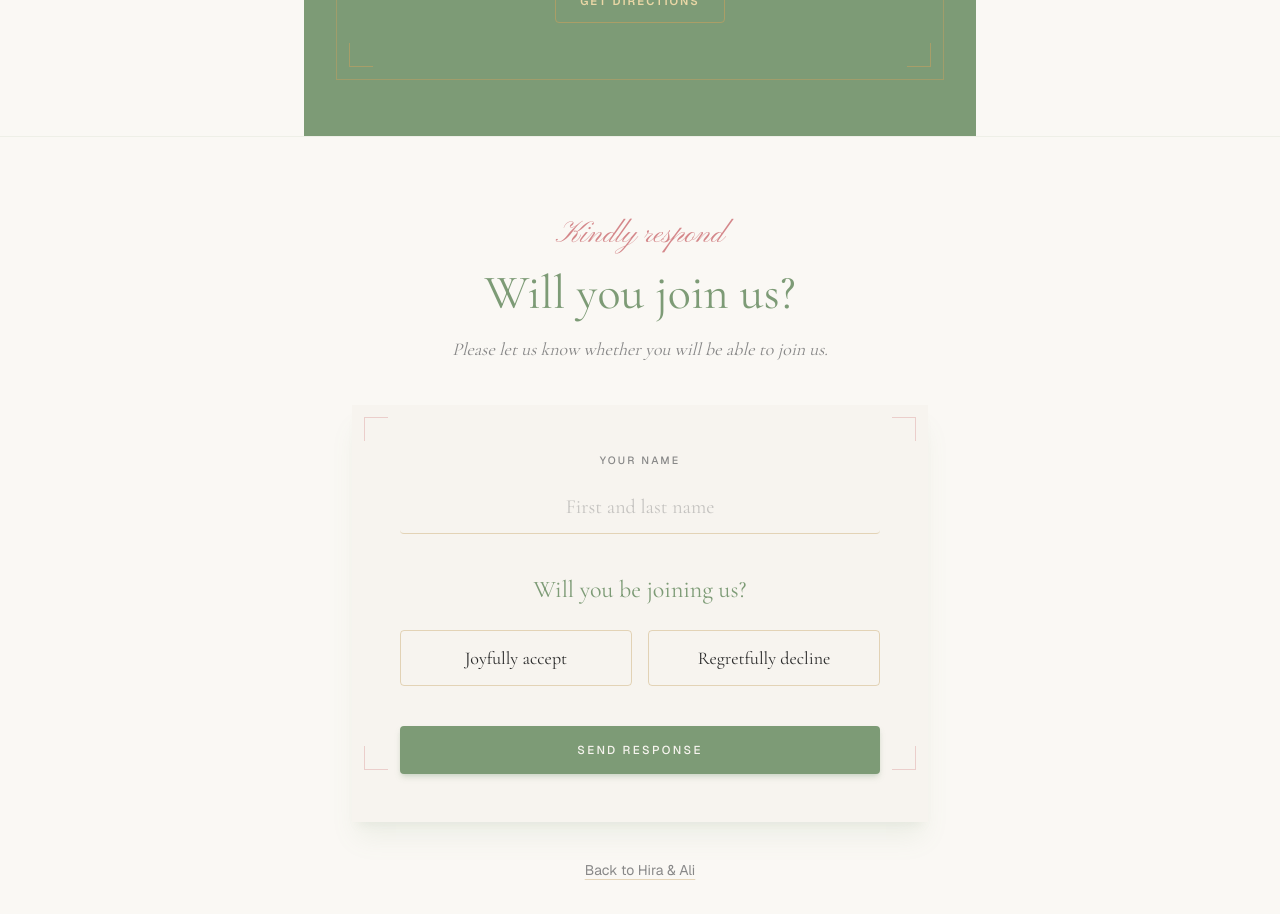
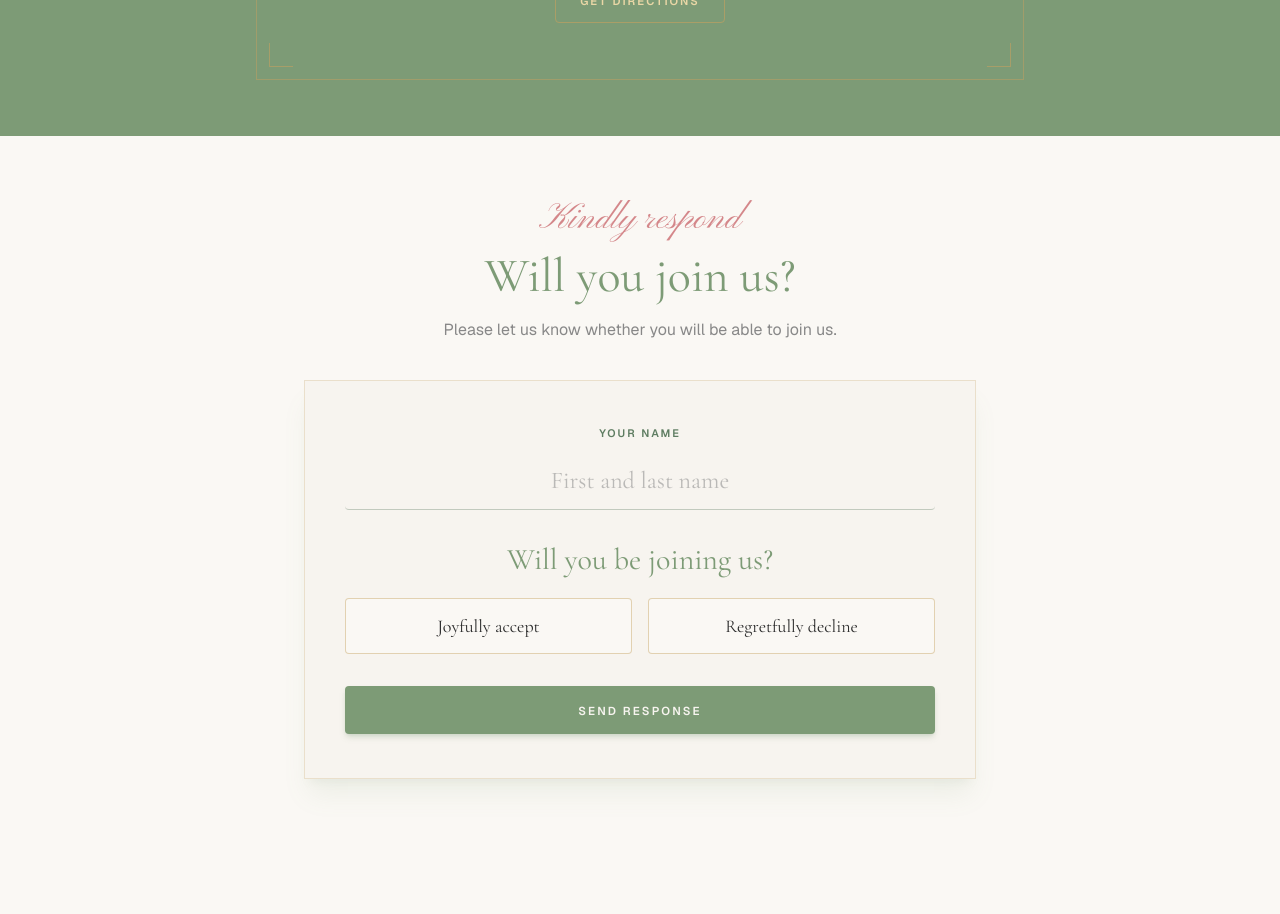
Before and after one commit to aliammad27/aliandhiraengagement, a Next.js app: page /invite in a window 1280 px wide. Shown: the part 540-1454 px from the top of the page. After the commit the page ends 1383 px from the top, so only its background shows below. Built offline with nearby package versions, Linux system fonts and the light colour scheme.

Commit message:
Polish RSVP page spacing

```diff
--- a/app/invite/page.tsx
+++ b/app/invite/page.tsx
@@ -178,22 +178,20 @@ function InviteContent() {
     <main className="min-h-screen bg-cream text-charcoal">
       <Toaster position="top-center" toastOptions={toasterStyle} />
 
-      <div className="mx-auto max-w-2xl">
-        <InvitationHero groom="Ali" bride="Hira" />
-      </div>
+      <InvitationHero groom="Ali" bride="Hira" />
 
-      <section className="border-t border-sage-deep/10 px-5 py-16 sm:px-8 sm:py-20">
+      <section className="px-5 py-14 sm:px-8 sm:py-16">
         <motion.div
           variants={fadeUp}
           initial="hidden"
           animate="visible"
-          className="mx-auto max-w-xl text-center"
+          className="mx-auto max-w-2xl text-center"
         >
-          <p className="font-script text-3xl text-pink-deep">Kindly respond</p>
-          <h2 className="mt-4 font-display text-4xl text-sage-deep sm:text-5xl">
+          <p className="font-script text-3xl text-pink-deep sm:text-4xl">Kindly respond</p>
+          <h2 className="mt-3 font-display text-4xl text-sage-deep sm:text-5xl">
             {guest ? `Dear ${guest.name},` : 'Will you join us?'}
           </h2>
-          <p className="mx-auto mt-4 max-w-md font-display text-lg italic leading-8 text-charcoal-soft">
+          <p className="mx-auto mt-4 max-w-md text-base leading-7 text-charcoal-soft">
             Please let us know whether you will be able to join us.
           </p>
         </motion.div>
@@ -204,15 +202,13 @@ function InviteContent() {
           animate="visible"
           custom={1}
           onSubmit={handleSubmit}
-          className="relative mx-auto mt-10 max-w-xl space-y-10 bg-ivory px-6 py-12 shadow-xl shadow-sage-deep/10 sm:px-12"
+          className="mx-auto mt-9 max-w-2xl space-y-8 border border-gold/25 bg-ivory px-5 py-9 shadow-xl shadow-sage-deep/10 sm:px-10 sm:py-11"
         >
-          <CornerFrame borderColor="border-pink-deep/35" />
-
           {!guest && (
             <div>
               <label
                 htmlFor="guest-name"
-                className="mb-3 block text-center text-[0.66rem] font-medium uppercase tracking-[0.2em] text-charcoal-soft"
+                className="mb-3 block text-center text-[0.68rem] font-semibold uppercase tracking-[0.18em] text-sage-dark"
               >
                 Your name
               </label>
@@ -224,16 +220,16 @@ function InviteContent() {
                 placeholder="First and last name"
                 value={formData.name}
                 onChange={(event) => setFormData({ ...formData, name: event.target.value })}
-                className="w-full border-b border-gold/40 bg-transparent py-3 text-center font-display text-xl outline-none transition-colors placeholder:text-charcoal-soft/45 focus:border-pink-deep"
+                className="w-full border-b border-sage-dark/35 bg-transparent py-3 text-center font-display text-2xl text-charcoal outline-none transition-colors placeholder:text-charcoal-soft/55 focus:border-pink-deep"
               />
             </div>
           )}
 
           <fieldset>
-            <legend className="mb-6 block w-full text-center font-display text-2xl text-sage-deep">
+            <legend className="mb-5 block w-full text-center font-display text-2xl text-sage-deep sm:text-3xl">
               Will you be joining us?
             </legend>
-            <div className="grid grid-cols-2 gap-3 sm:gap-4">
+            <div className="grid grid-cols-1 gap-3 sm:grid-cols-2 sm:gap-4">
               {[
                 { value: 'accepted', label: 'Joyfully accept' },
                 { value: 'declined', label: 'Regretfully decline' },
@@ -245,10 +241,10 @@ function InviteContent() {
                     type="button"
                     aria-pressed={selected}
                     onClick={() => setFormData({ ...formData, rsvpStatus: option.value })}
-                    className={`min-h-14 border px-3 font-display text-base transition-all sm:text-lg ${
+                    className={`min-h-14 border px-4 font-display text-lg transition-all ${
                       selected
                         ? 'border-sage-deep bg-sage-deep text-ivory shadow-md shadow-sage-deep/25'
-                        : 'border-gold/40 bg-transparent text-charcoal hover:border-pink-deep hover:text-pink-deep'
+                        : 'border-gold/45 bg-cream text-charcoal hover:border-pink-deep hover:text-pink-deep'
                     }`}
                   >
                     {option.label}
@@ -266,7 +262,7 @@ function InviteContent() {
             >
               <label
                 htmlFor="party-size"
-                className="mb-3 block text-center text-[0.66rem] font-medium uppercase tracking-[0.2em] text-charcoal-soft"
+                className="mb-3 block text-center text-[0.68rem] font-semibold uppercase tracking-[0.18em] text-sage-dark"
               >
                 Number of guests
               </label>
@@ -274,7 +270,7 @@ function InviteContent() {
                 id="party-size"
                 value={formData.partySize}
                 onChange={(event) => setFormData({ ...formData, partySize: Number(event.target.value) })}
-                className="w-full border-b border-gold/40 bg-transparent py-3 text-center font-display text-lg outline-none transition-colors focus:border-pink-deep"
+                className="w-full border-b border-sage-dark/35 bg-transparent py-3 text-center font-display text-xl text-charcoal outline-none transition-colors focus:border-pink-deep"
               >
                 {Array.from({ length: maximumPartySize }, (_, index) => index + 1).map((number) => (
                   <option key={number} value={number}>
@@ -288,17 +284,11 @@ function InviteContent() {
           <button
             type="submit"
             disabled={submitting}
-            className="min-h-12 w-full bg-sage-deep px-6 text-[0.72rem] font-medium uppercase tracking-[0.2em] text-ivory shadow-md shadow-sage-deep/25 transition-colors hover:bg-pink-deep disabled:cursor-not-allowed disabled:opacity-50"
+            className="min-h-12 w-full bg-sage-deep px-6 text-[0.72rem] font-semibold uppercase tracking-[0.18em] text-ivory shadow-md shadow-sage-deep/25 transition-colors hover:bg-pink-deep disabled:cursor-not-allowed disabled:opacity-50"
           >
             {submitting ? 'Sending response...' : 'Send response'}
           </button>
         </motion.form>
-
-        <div className="mx-auto mt-9 max-w-xl text-center">
-          <Link href="/" className="text-sm text-charcoal-soft underline decoration-gold/40 underline-offset-4 transition-colors hover:text-pink-deep">
-            Back to Hira &amp; Ali
-          </Link>
-        </div>
       </section>
     </main>
   );
```
